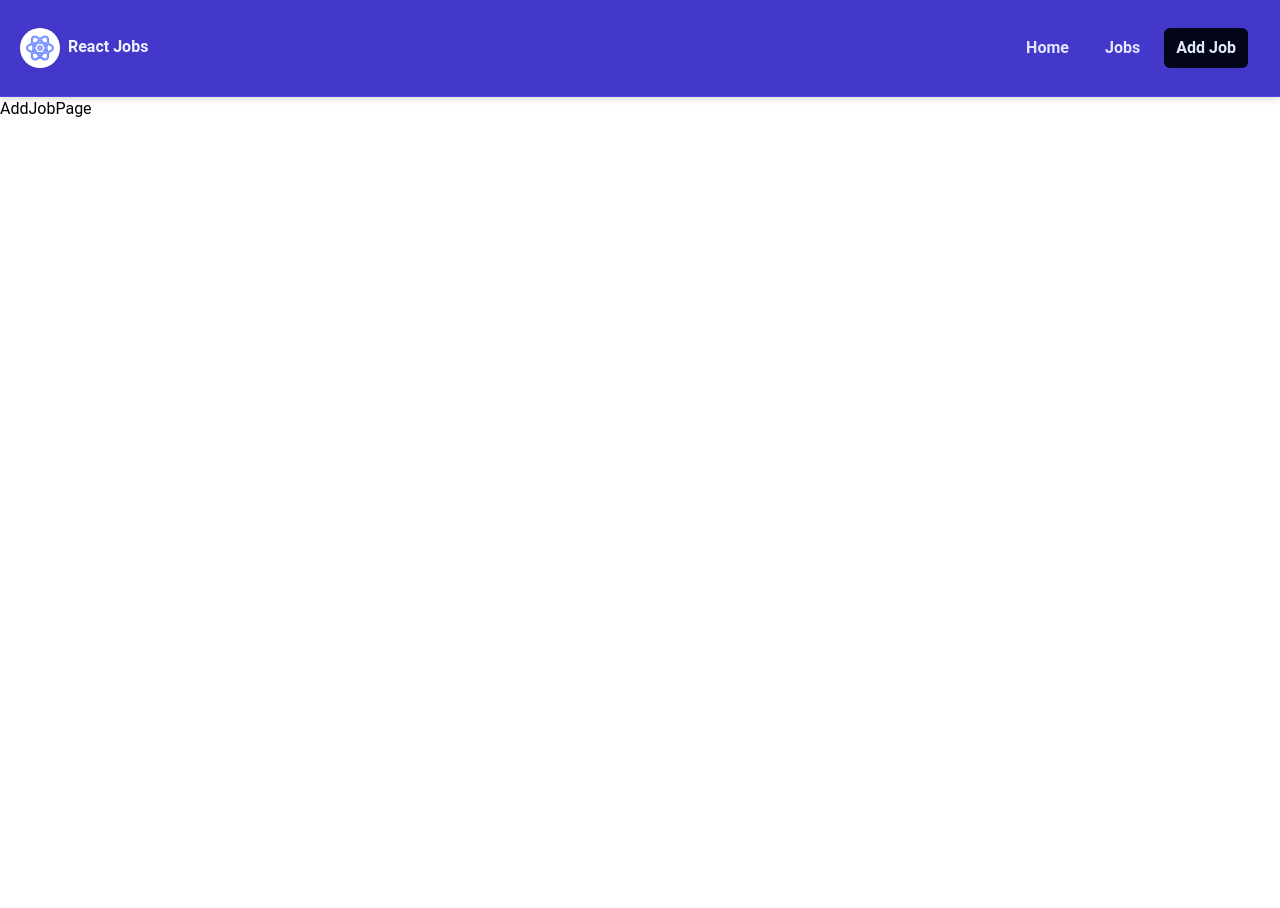
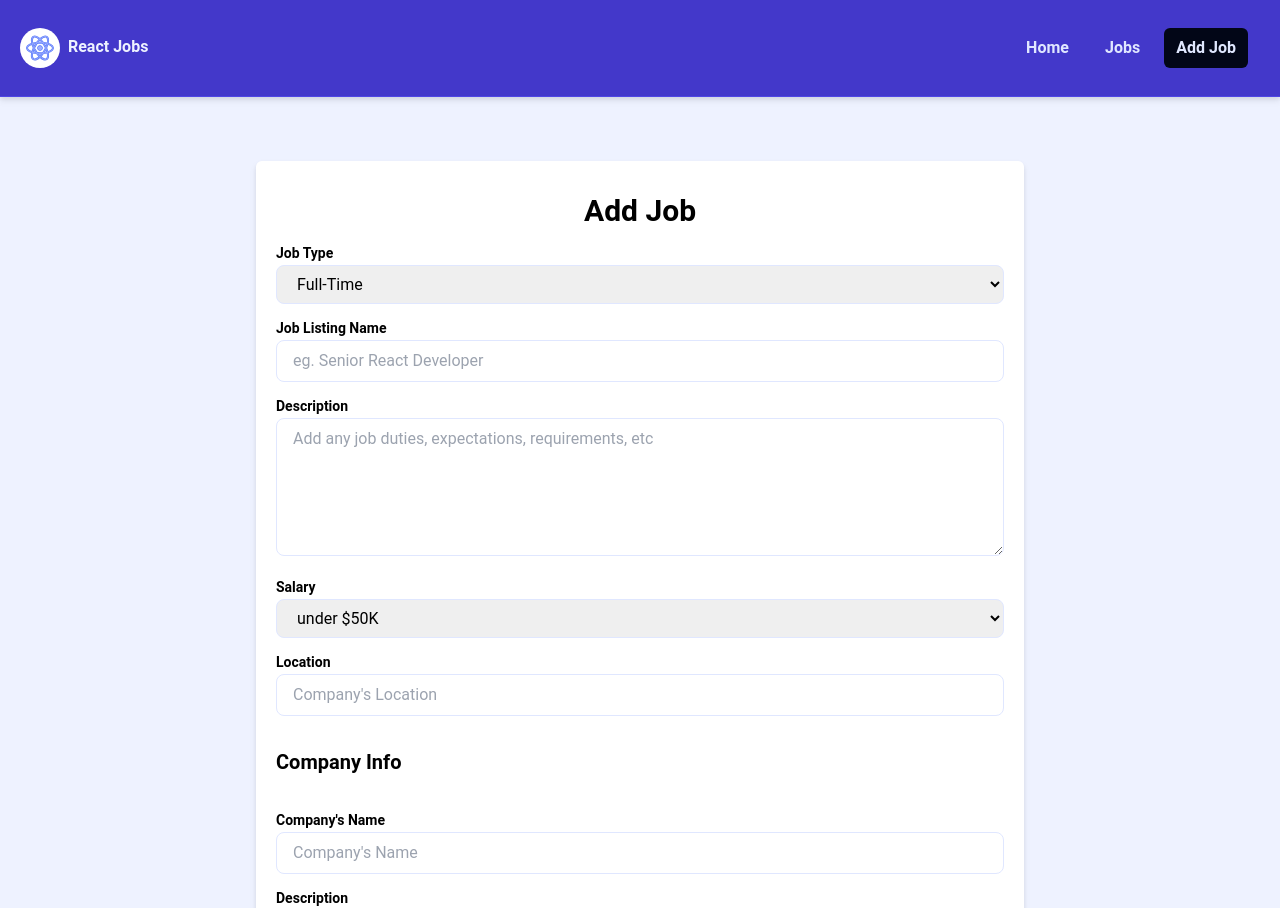
Before and after one commit to IbrahimMohamed2001/react-jobs, a React (Vite) app: page /add-job in a window 1280 px wide. Shown: the top 908 px of the page. Before the commit the page ends 800 px from the top, so only its background shows below. Built offline with nearby package versions, Linux system fonts and the light colour scheme.

Commit message:
almost done with the form

```diff
--- a/src/pages/AddJobPage.jsx
+++ b/src/pages/AddJobPage.jsx
@@ -1,9 +1,120 @@
-import React from 'react'
+import React from 'react';
 
 const AddJobPage = () => {
+  const fieldClasses =
+    'rounded-lg w-full px-4 py-2 border-[1px] border-indigo-100 focus:border-indigo-600 focus:border-2 focus:outline-indigo-600';
+
   return (
-    <div>AddJobPage</div>
-  )
-}
+    <section className="bg-indigo-50 min-h-screen w-full mx-auto">
+      <div className="contianer w-full mx-auto flex items-center justify-center px-10 py-16">
+        <form className="rounded-md bg-white w-full max-w-screen-md px-5 py-2 drop-shadow-md felx flex-col space-y-3">
+          <div className="text-3xl font-bold text-center mt-6 mb-3">
+            Add Job
+          </div>
+          <div>
+            <label htmlFor="job_type" className="font-bold text-sm mb-1">
+              Job Type
+            </label>
+            <select
+              name="jobType"
+              id="job_type"
+              className={`block ${fieldClasses}`}
+            >
+              <option value="Full-Time" selected>Full-Time</option>
+              <option value="Part-Time">Part-Time</option>
+              <option value="Remote">Remote</option>
+            </select>
+          </div>
 
-export default AddJobPage
+          <div>
+            <label
+              htmlFor="job_listing_name"
+              className="font-bold text-sm mb-1"
+            >
+              Job Listing Name
+            </label>
+            <input
+              name="jobListingName"
+              id="job_listing_name"
+              type="text"
+              className={`${fieldClasses}`}
+              placeholder="eg. Senior React Developer"
+            />
+          </div>
+
+          <div>
+            <label htmlFor="job_description" className="font-bold text-sm mb-1">
+              Description
+            </label>
+            <textarea
+              id="job_description"
+              name="jobDescription"
+              rows="5"
+              className={`${fieldClasses}`}
+              placeholder="Add any job duties, expectations, requirements, etc"
+            />
+          </div>
+          <div>
+            <label htmlFor="job_salary" className="font-bold text-sm mb-1">
+              Salary
+            </label>
+            <select
+              name="jobSalary"
+              id="job_salary"
+              className={`block ${fieldClasses}`}
+            >
+              <option value="under $50K" selected>under $50K</option>
+              <option value="$60K - $70K">$60K - $70K</option>
+              <option value="$70K - $80K">$70K - $80K</option>
+              <option value="$80K - $90K">$80K - $90K</option>
+              <option value="$90K - $100K">$90K - $100K</option>
+              <option value="$100K - $110K">$100K - $110K</option>
+            </select>
+          </div>
+          <div>
+            <label htmlFor="job_location" className="font-bold text-sm mb-1">
+              Location
+            </label>
+            <input
+              name="jobLocation"
+              id="job_location"
+              type="text"
+              className={`${fieldClasses}`}
+              placeholder="Company's Location"
+            />
+          </div>
+
+          <div className="text-xl font-bold py-5">Company Info</div>
+
+          <div>
+            <label htmlFor="company_name" className="font-bold text-sm mb-1">
+              Company's Name
+            </label>
+            <input
+              name="companyName"
+              id="company_name"
+              type="text"
+              className={`${fieldClasses}`}
+              placeholder="Company's Name"
+            />
+          </div>
+
+          <div>
+            <label htmlFor="company_description" className="font-bold text-sm mb-1">
+              Description
+            </label>
+            <textarea
+              id="company_description"
+              name="companyDescription"
+              rows="5"
+              className={`${fieldClasses}`}
+              placeholder="Add a brief overview about your company, your vision, etc"
+            />
+          </div>
+        </form>
+      </div>
+    </section>
+  );
+};
+
+export default AddJobPage;
```
